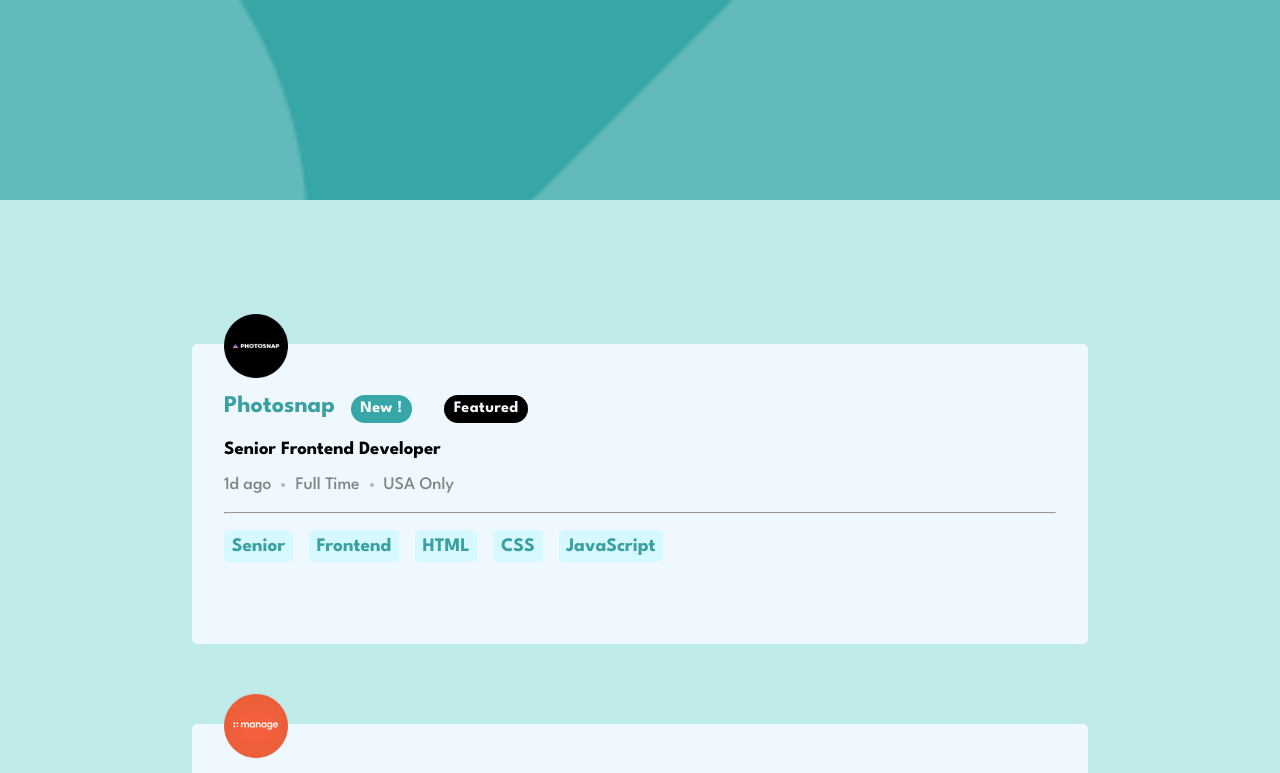
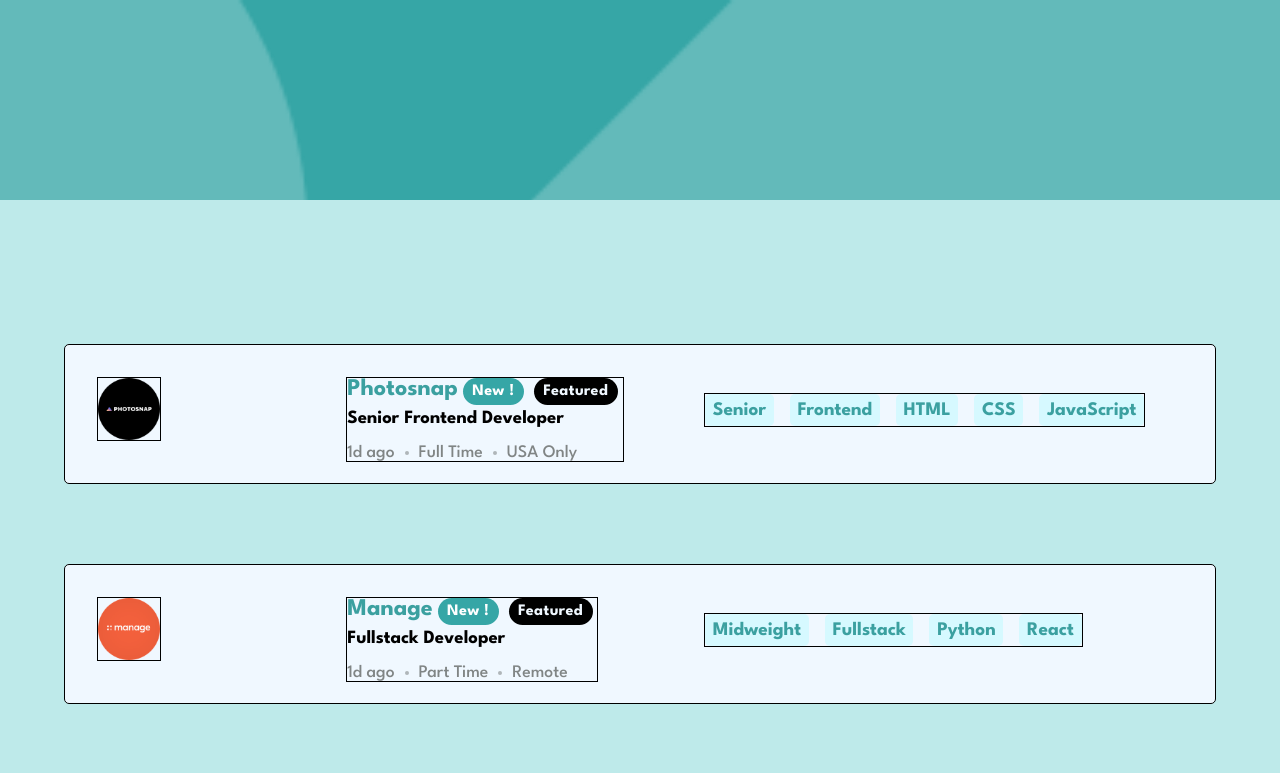
Before and after one commit to anynomous001/Job_filtering_site, a React (Create React App) app: page / in a window 1280 px wide. Shown: the top 773 px of the page. Built offline with nearby package versions, Linux system fonts and the light colour scheme.

Commit message:
Add files via upload

```diff
--- /dev/null
+++ b/src/Desktop.css
@@ -0,0 +1,53 @@
+@media only screen and (min-width:1040px) {
+    .inner-main {
+        width: 90%;
+        height: 100%;
+        margin: 7em auto;
+    }
+
+    .horizontal-line {
+        display: none;
+    }
+
+    .job-card {
+        width: 100%;
+        height: 140px;
+        background-color: aliceblue;
+        border-radius: 5px;
+        position: relative;
+        display: grid;
+        grid-template-columns: 20% 30% auto;
+        place-items: start;
+        /* Center both horizontally and vertically */
+        gap: 2em;
+        border: 1px solid black;
+    }
+
+    .job-card :first-child {
+        justify-self: start;
+    }
+
+    .logo {
+        width: 4em;
+        position: unset;
+        border: 1px solid black;
+    }
+
+    .job-details {
+        margin: 0;
+        border: 1px solid black;
+    }
+
+    .company-name {
+        margin-bottom: 0.4em;
+    }
+
+    .job-card .filter-div {
+        border: 1px solid black;
+        display: flex;
+        flex-direction: row;
+        gap: 1em;
+        flex-wrap: wrap;
+        align-items: flex-start;
+    }
+}
--- a/src/components/Main.js
+++ b/src/components/Main.js
@@ -92,7 +92,7 @@ const Main = () => {
                         <span>{location} </span>
                     </div>
                 </div>
-                <hr></hr>
+                <hr className='horizontal-line'></hr>
                 <div className='filter-div'>
                     <button onClick={handleFilter}>{level}</button>
                     <button onClick={handleFilter}>{role}</button>
@@ -107,6 +107,7 @@ const Main = () => {
 
         )
     })
+
     const cross = <img className='cross-btn' onClick={handleClick} width="30" height="30" src="https://img.icons8.com/ios-glyphs/30/36a6a6/multiply-2.png" alt="multiply-2" />
 
     return (
--- a/src/index.css
+++ b/src/index.css
@@ -104,7 +104,7 @@ main {
     line-height: 1.8;
 
     font-family: 'League Spartan', sans-serif;
-    margin: 1em;
+    margin: 0 0.3em;
     font-weight: 800;
     padding: 0.4em 0.6em;
     border-radius: 18px;
--- a/src/index.js
+++ b/src/index.js
@@ -2,6 +2,7 @@ import React from 'react';
 import ReactDOM from 'react-dom/client';
 import './index.css';
 import App from './App';
+import './Desktop.css'
 
 
 const root = ReactDOM.createRoot(document.getElementById('root'));
```
